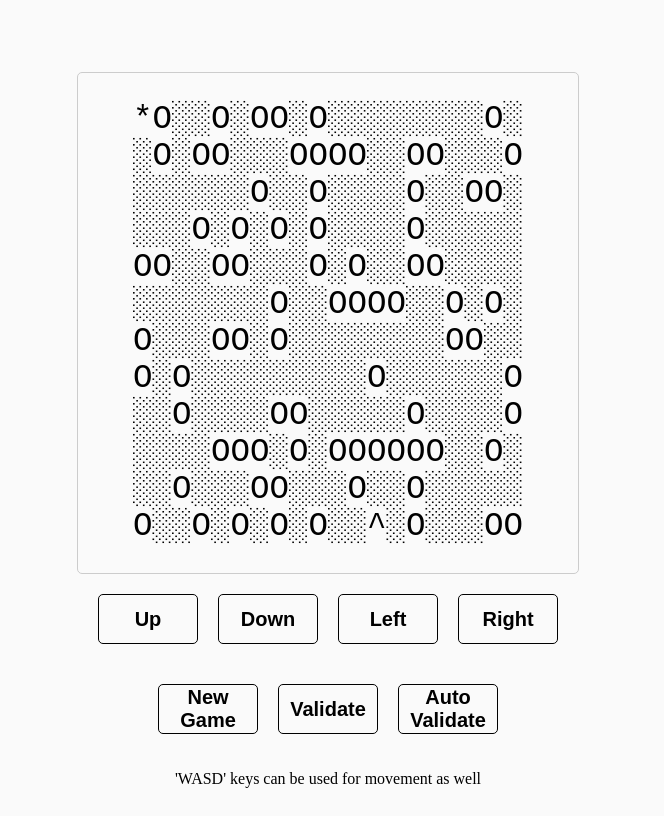
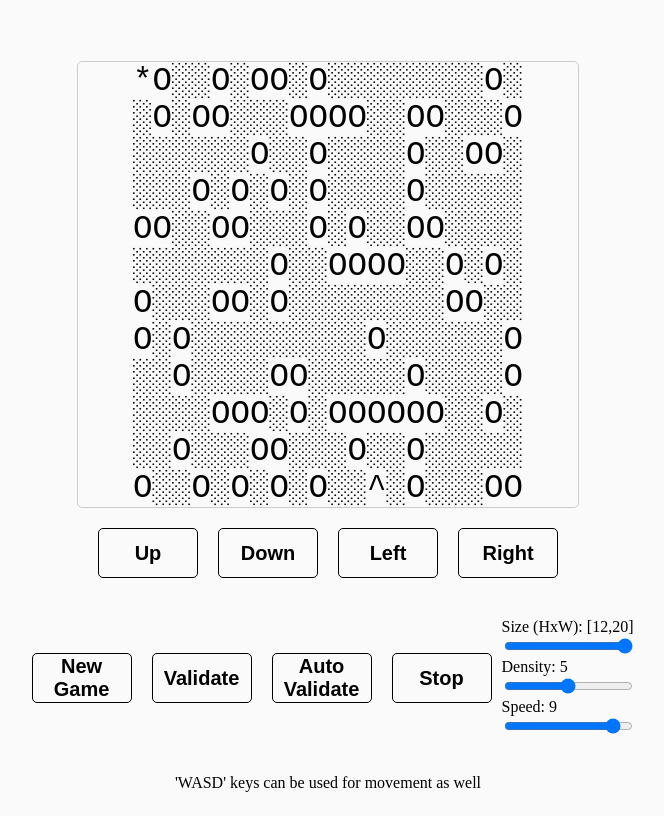
Before and after one commit to MikoFrosty/pathman, a website: page index.html in a window 1280 px wide. Shown: the whole page, without its empty margins (312-976 px from the left). Drawn offline with Linux system fonts and the light colour scheme.

Commit message:
Add buttons

```diff
--- a/index.html
+++ b/index.html
@@ -24,6 +24,21 @@
       <button id="new">New Game</button>
       <button id="validate">Validate</button>
       <button id="auto">Auto Validate</button>
+      <button id="stop">Stop</button>
+      <div id="sliders">
+        <div id="size-slider-container">
+          <div id="size-slider-label">Size (HxW): [12,20]</div>
+          <input type="range" min="0" max="5" value="5" id="size-slider" />
+        </div>
+        <div id="density-slider-container">
+          <div id="density-slider-label">Density: 5</div>
+          <input type="range" min="0" max="10" value="5" id="density-slider" />
+        </div>
+        <div id="speed-slider-container">
+          <div id="speed-slider-label">Speed: 9</div>
+          <input type="range" min="0" max="10" value="9" id="speed-slider" />
+        </div>
+      </div>
     </div>
     <p>'WASD' keys can be used for movement as well</p>
     <script>
```
